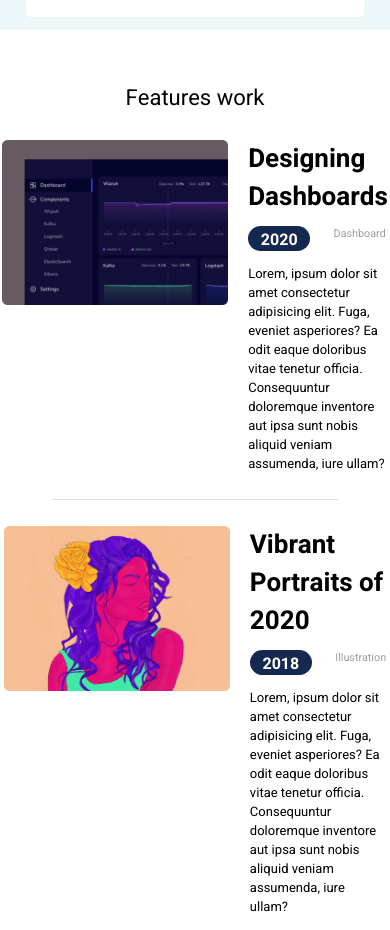
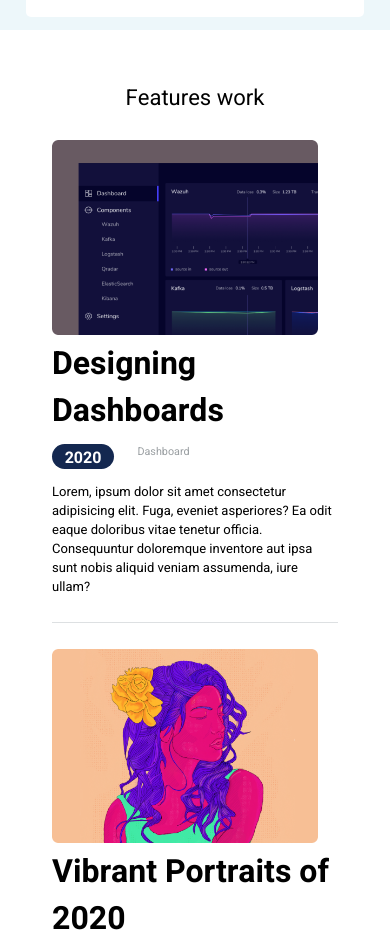
Before and after one commit to Applessr/CC18-Homework-4, a plain HTML site: page index.html in a window 390 px wide. Shown: the part 1247-2177 px from the top of the page. Drawn offline with Linux system fonts and the light colour scheme.

Commit message:
Last final

```diff
--- a/style.css
+++ b/style.css
@@ -193,8 +193,8 @@ body {
 .f_1 .div_pic img, .f_2 .div_pic img ,.f_3 .div_pic img {
     width: 100%;
 }
-.f_1_t h2 {
-    font-size: 26px;
+a .f_1_t h2 {
+    font-size: 32px;
     font-weight: 700;
     padding-bottom: 10px;
 }
@@ -212,7 +212,7 @@ body {
     border-radius: 50px;
     padding-top: 2px ;
 }
-.dashboard h5 {
+.dashboard h5  {
     color: rgb(154, 159, 162);
     font-weight: 400;
     padding-left: 1.8rem;
@@ -330,7 +330,7 @@ footer {
     .bottom h3 {
         text-align: center;
     }
-    .f_1, .f_2, .f_3 {
+    .f_1 a , .f_2 a, .f_3 a{
         flex-direction: column;
     }
     @media (max-width:550px) {
```
